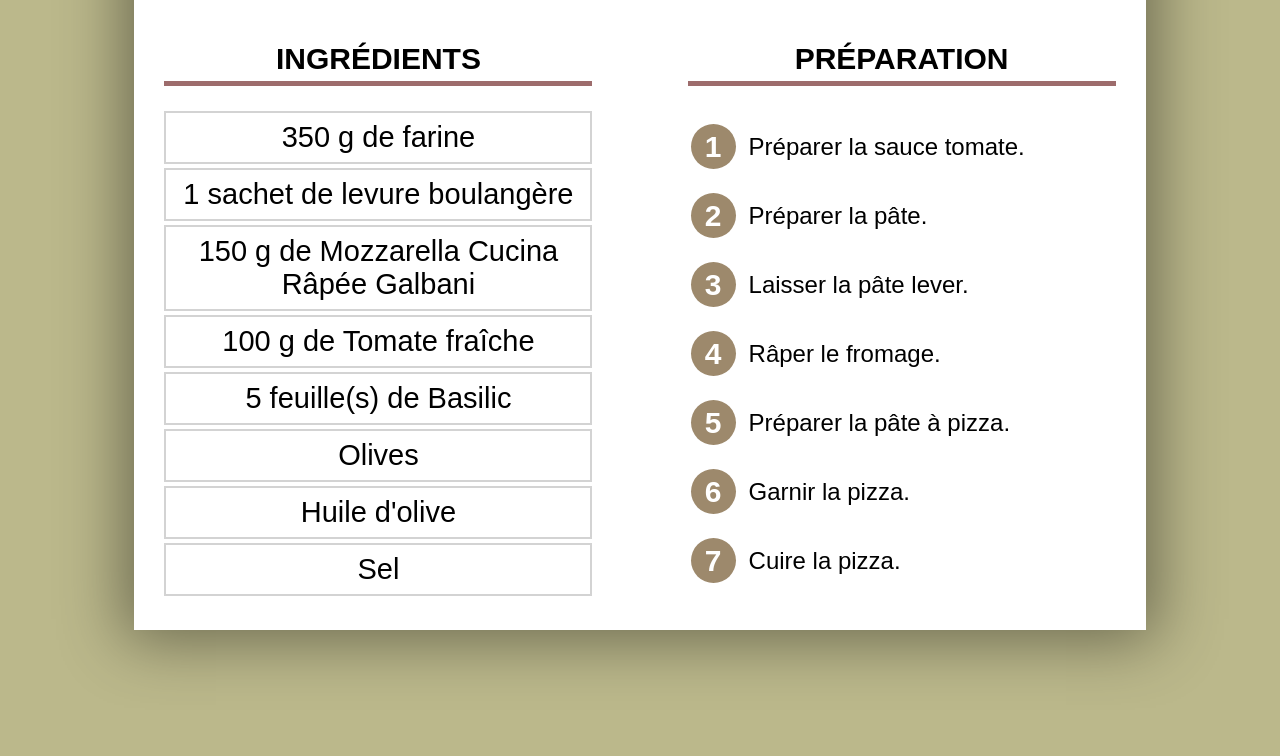
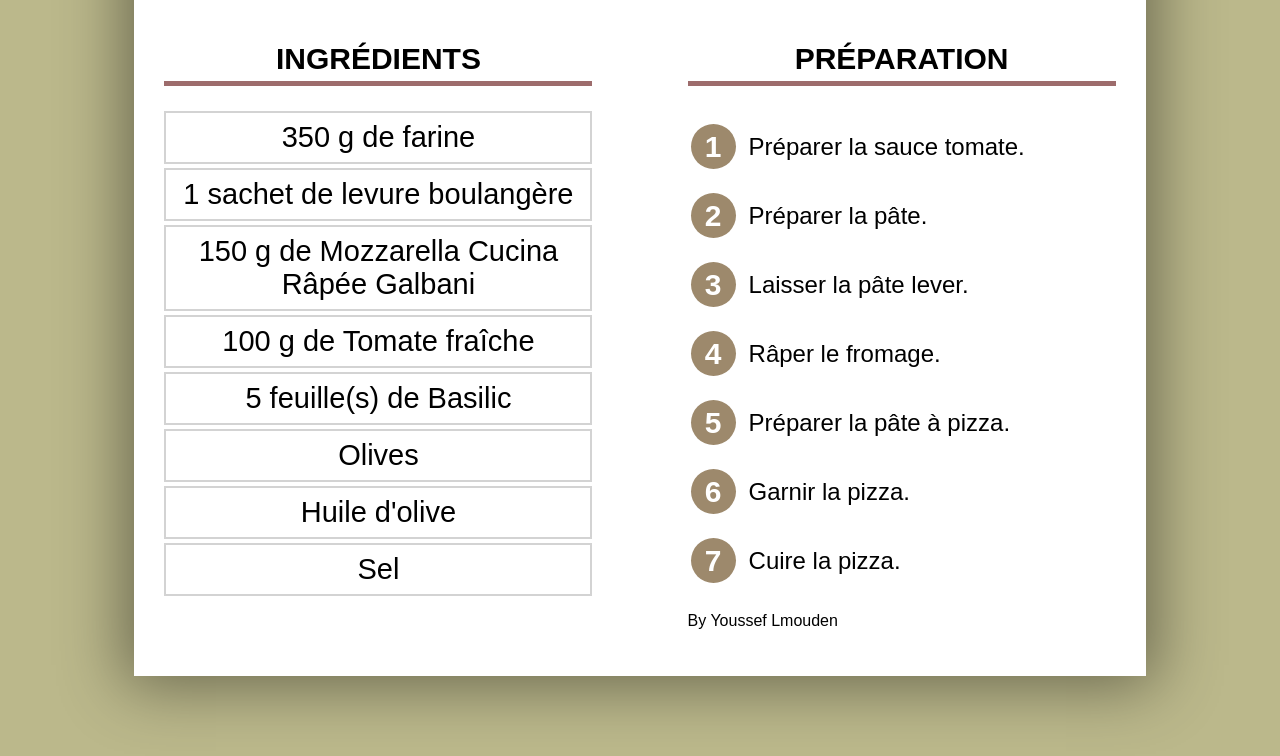
Before and after one commit to YoussefPro-698/Cool_Recette, a plain HTML site: page recette.html in a window 1280 px wide. Shown: the part 749-1505 px from the top of the page. Before the commit the page ends 1467 px from the top, so only its background shows below. Drawn offline with Linux system fonts and the light colour scheme.

Commit message:
index.html

```diff
--- a/recette.html
+++ b/recette.html
@@ -72,6 +72,7 @@
                 </div>
                     </table>
                 </div>
+                <p>By Youssef Lmouden</p>
             </div>
         </body>
     </html>
```
